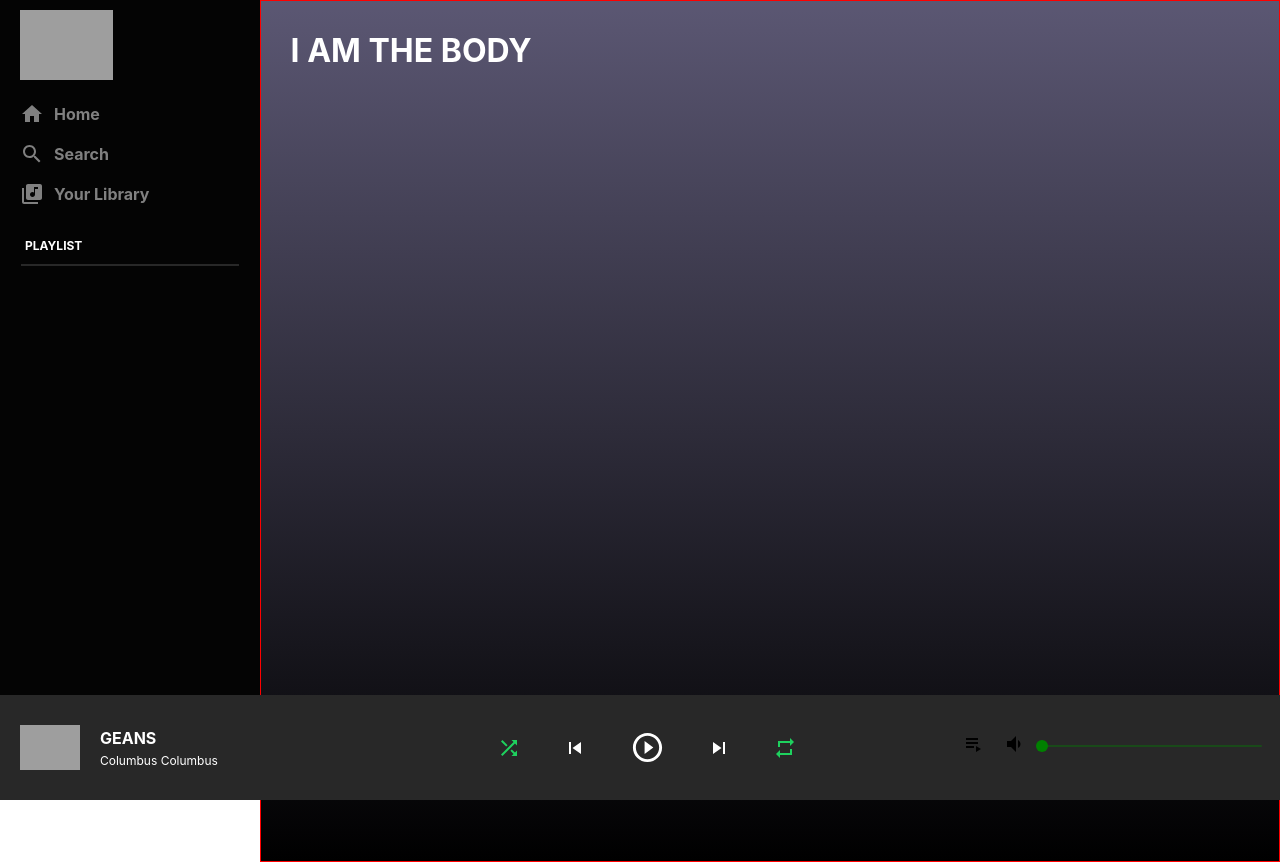
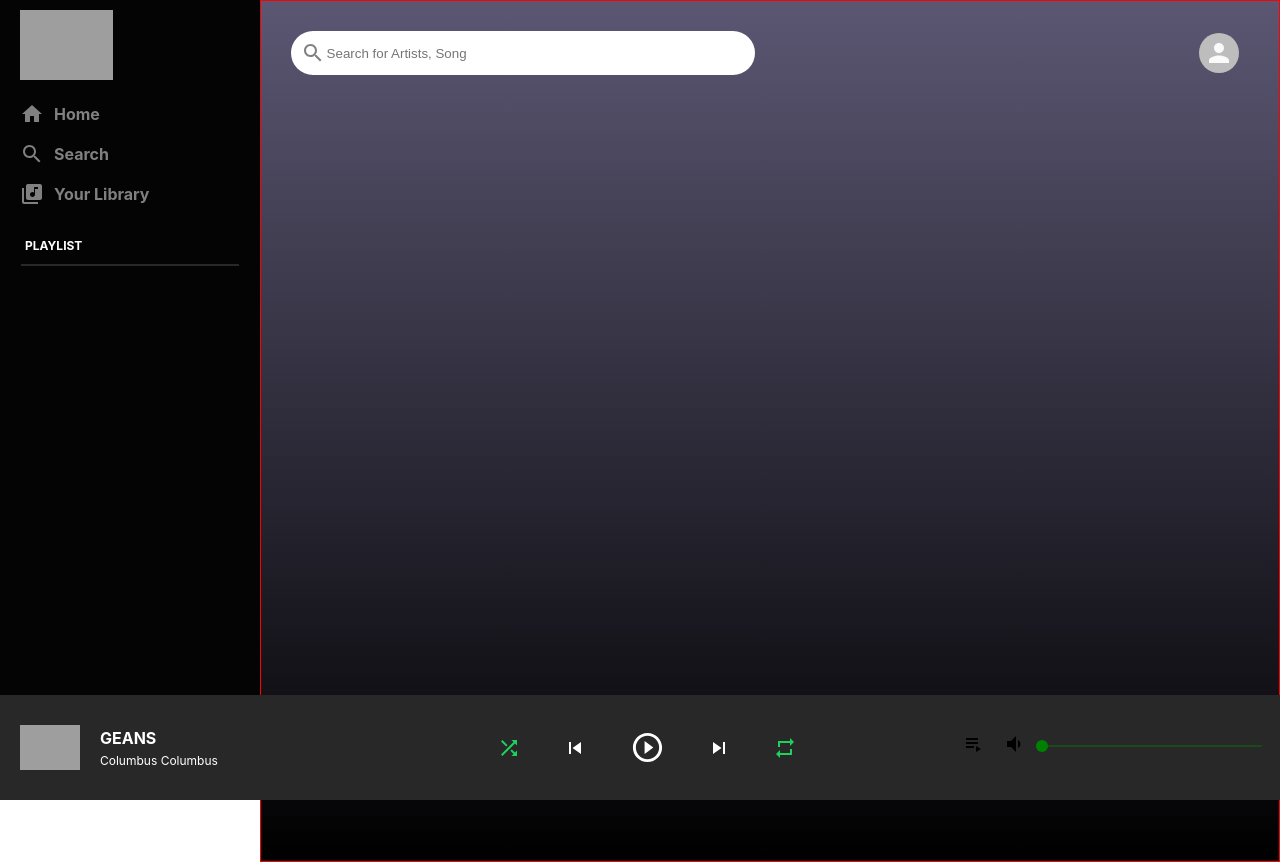
Before and after one commit to reach2arunraj/React_Spotify_Clone, a React (Create React App) app: page / in a window 1280 px wide. Built offline with nearby package versions, Linux system fonts and the light colour scheme; grey boxes are pictures that could not be loaded; what spotify-web-api-js would draw is missing.

Commit message:
Body Header component

```diff
--- a/src/Body.js
+++ b/src/Body.js
@@ -1,10 +1,11 @@
 import React from 'react'
 import "./Body.css"
+import Header from "./Header"
 
-function Body() {
+function Body({spotify}) {
     return (
         <div className="body">
-            <h1>I AM THE BODY</h1>
+            <Header spotify={spotify}/>
         </div>
     )
 }
--- /dev/null
+++ b/src/Header.css
@@ -0,0 +1,27 @@
+.header{
+    display: flex;
+    justify-content: space-between;
+    margin-bottom: 30px;
+}
+.header__left{
+    background-color: white;
+    color: gray;
+    border-radius: 30px;
+    display: flex;
+    align-items: center;
+    padding: 10px;
+    flex: 0.5;
+    min-width: 70px;
+
+}
+.header__left > input {
+    border: none;
+    width: 100%;
+}
+.header__right{
+    display: flex;
+    align-items: center;
+}
+.header__right > h4{
+    margin-left: 10px;
+}
--- /dev/null
+++ b/src/Header.js
@@ -0,0 +1,26 @@
+import React from 'react'
+import "./Header.css"
+import SearchIcon from '@material-ui/icons/Search';
+import {Avatar} from '@material-ui/core';
+import {useDataLayerValue} from "./DataLayer"
+
+function Header({spotify}) {
+    const [{user}, dispatch] =  useDataLayerValue();
+    return (
+        <div className="header">
+            <div className="header__left">
+                <SearchIcon />
+                <input
+                    placeholder="Search for Artists, Song"
+                    type="text"
+                />
+            </div>
+            <div className="header__right">
+                <Avatar alt={user?.display_name} src={user?.images[0]?.url} />
+                <h4>{user?.display_name}</h4>
+            </div>
+        </div>
+    )
+}
+
+export default Header
--- a/src/Player.js
+++ b/src/Player.js
@@ -9,7 +9,7 @@
         <div className="player">
             <div className="player__body">
             <Sidebar />
-            <Body />
+            <Body spotify = {spotify}/>
             </div>
             <Footer />
         </div>
```
